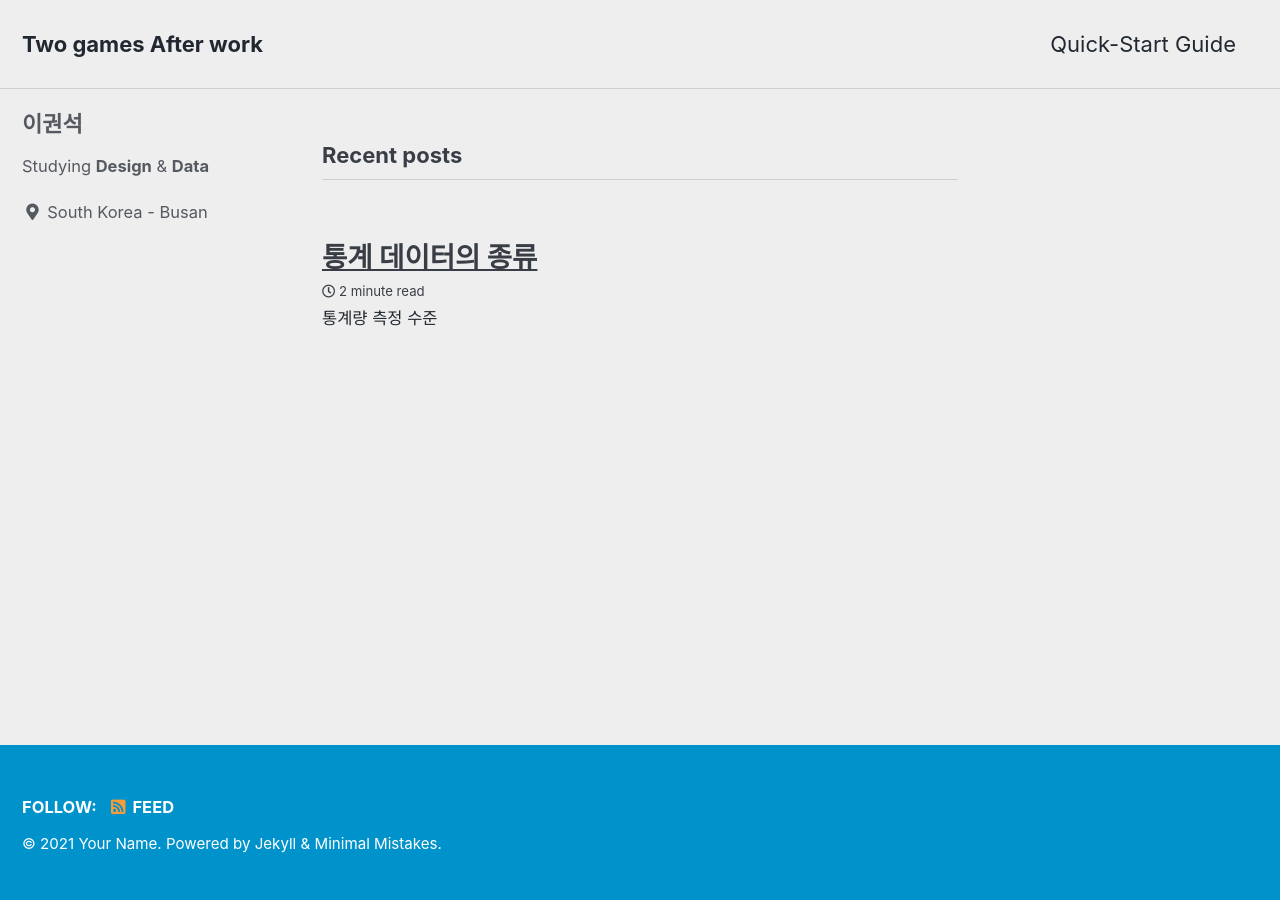
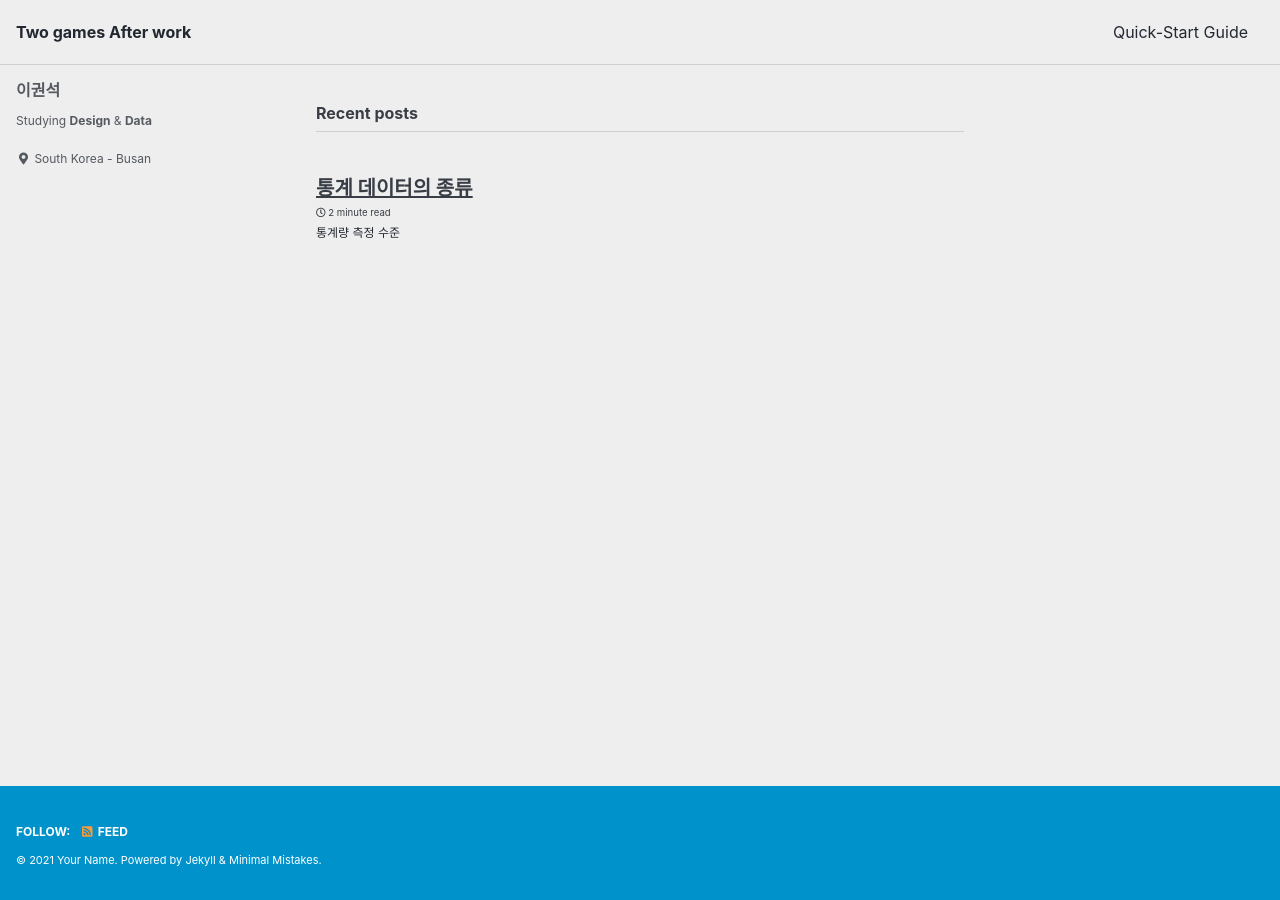
Before and after one commit to LEEGWONSEOK/LEEGWONSEOK.github.io, a Jekyll site: the page built from index.html, in a window 1280 px wide. Built offline with Jekyll 4.4.1, drawn with Linux system fonts in a browser that asks for light colours; cached includes are drawn as plain includes; the list of posts is cut into pages by our own code.

Commit message:
Update _reset.scss

```diff
--- a/_sass/minimal-mistakes/_reset.scss
+++ b/_sass/minimal-mistakes/_reset.scss
@@ -8,18 +8,18 @@ html {
   /* apply a natural box layout model to all elements */
   box-sizing: border-box;
   background-color: $background-color;
-  font-size: 15px;      //font-size: 16px;
+  font-size: 14px;      //font-size: 16px;
 
   @include breakpoint($medium) {
-    font-size: 18px;    //font-size: 18px;
+    font-size: 14px;    //font-size: 18px;
   }
 
   @include breakpoint($large) {
-    font-size: 20px;    //font-size: 20px;
+    font-size: 14px;    //font-size: 20px;
   }
 
   @include breakpoint($x-large) {
-    font-size: 22px;    //font-size: 22px;
+    font-size: 16px;    //font-size: 22px;
   }
 
   -webkit-text-size-adjust: 100%;
```
